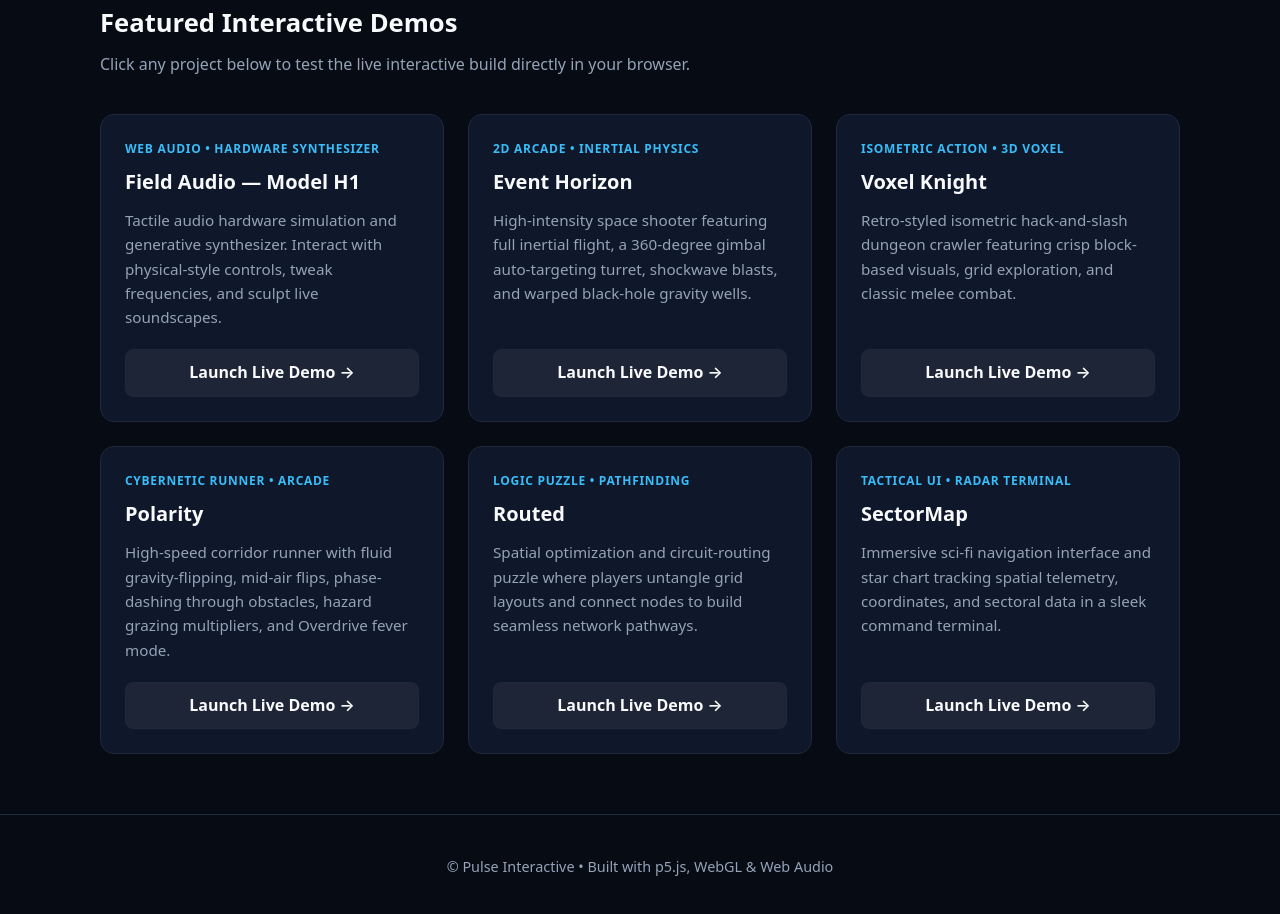
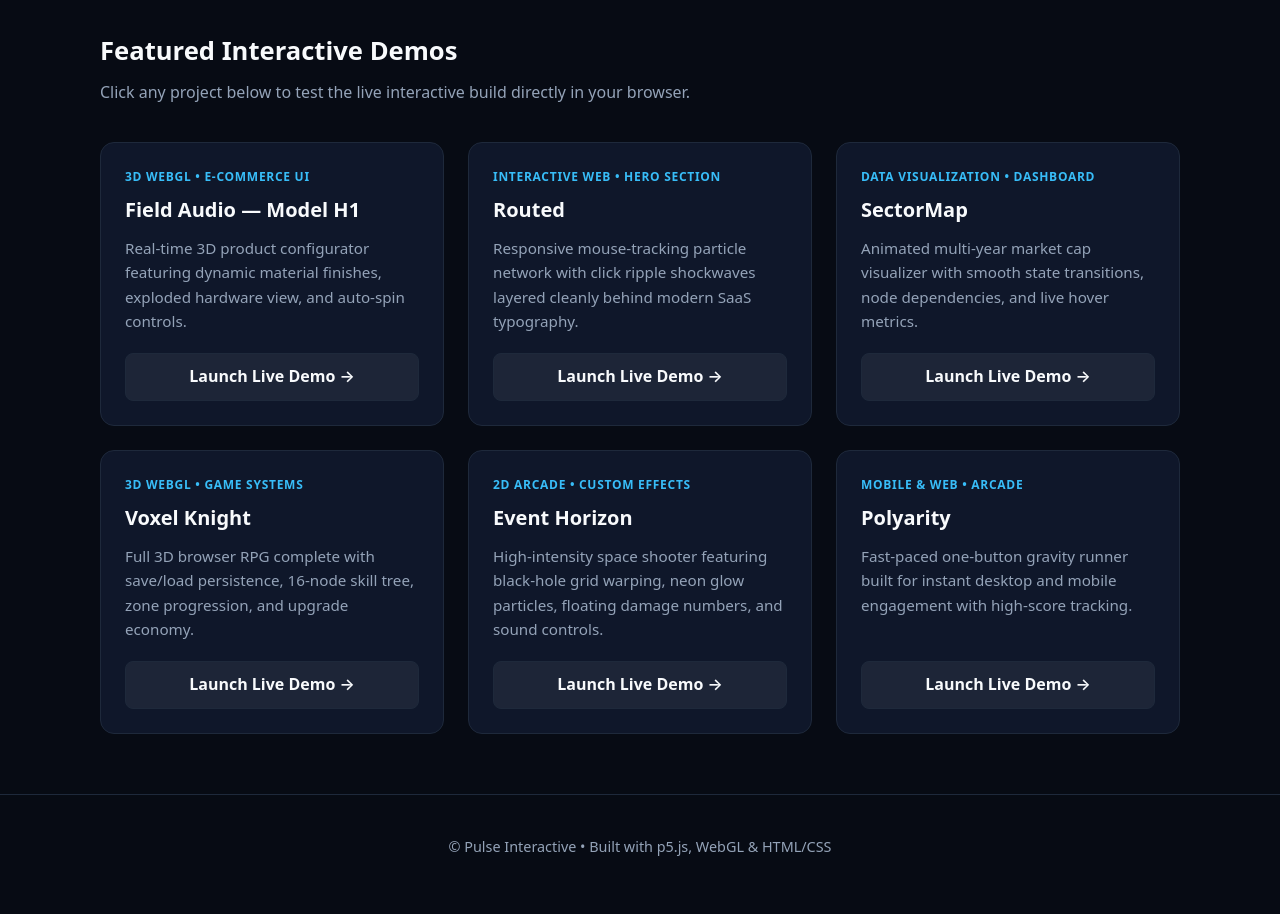
Before and after one commit to PulseInteractive/pulserinteractive.github.io, a plain HTML site: page index.html in a window 1280 px wide. Shown: the part 616-1530 px from the top of the page. Drawn offline with Linux system fonts and the light colour scheme.

Commit message:
Add Pulse Interactive portforlio website

```diff
--- a/index.html
+++ b/index.html
@@ -3,7 +3,7 @@
 <head>
   <meta charset="UTF-8" />
   <meta name="viewport" content="width=device-width, initial-scale=1.0" />
-  <title>Pulse Interactive | Creative Coding, Games &amp; Interactive UI</title>
+  <title>Pulse Interactive | Creative Coding &amp; 3D Web Visuals</title>
   <style>
     :root {
       --bg: #070b14;
@@ -50,7 +50,7 @@
       margin-bottom: 16px;
     }
     h1 { font-size: clamp(2rem, 5vw, 3.2rem); font-weight: 800; letter-spacing: -0.02em; margin-bottom: 14px; }
-    header p { max-width: 640px; margin: 0 auto 28px; color: var(--muted); font-size: 1.1rem; }
+    header p { max-width: 620px; margin: 0 auto 28px; color: var(--muted); font-size: 1.1rem; }
     .btn {
       display: inline-block;
       padding: 12px 26px;
@@ -121,8 +121,8 @@
 
   <header>
     <div class="badge">AVAILABLE FOR FREELANCE PROJECTS</div>
-    <h1>Custom Browser Games, Interactive UI &amp; Audio Toys</h1>
-    <p>Pulse Interactive builds 60 FPS arcade web games, logic puzzles, tactical sci-fi interfaces, and tactile web audio synthesizers using p5.js and WebGL.</p>
+    <h1>Interactive Web Visuals, 3D &amp; Custom Browser Games</h1>
+    <p>Pulse Interactive builds 60 FPS interactive backgrounds, data visualizations, 3D product configurators, and arcade web games using p5.js and WebGL.</p>
     <a href="#projects" class="btn">Explore Live Demos</a>
   </header>
 
@@ -133,62 +133,62 @@
     <div class="grid">
       <div class="card">
         <div>
-          <div class="tag">Web Audio • Hardware Synthesizer</div>
+          <div class="tag">3D WebGL • E-Commerce UI</div>
           <h3>Field Audio — Model H1</h3>
-          <p>Tactile audio hardware simulation and generative synthesizer. Interact with physical-style controls, tweak frequencies, and sculpt live soundscapes.</p>
+          <p>Real-time 3D product configurator featuring dynamic material finishes, exploded hardware view, and auto-spin controls.</p>
         </div>
-        <a href="https://editor.p5js.org/PulseInteractive/full/imGrssAiO" target="_blank" class="card-link">Launch Live Demo →</a>
+        <a href="https://p5js.org" target="_blank" class="card-link">Launch Live Demo →</a>
       </div>
 
       <div class="card">
         <div>
-          <div class="tag">2D Arcade • Inertial Physics</div>
-          <h3>Event Horizon</h3>
-          <p>High-intensity space shooter featuring full inertial flight, a 360-degree gimbal auto-targeting turret, shockwave blasts, and warped black-hole gravity wells.</p>
+          <div class="tag">Interactive Web • Hero Section</div>
+          <h3>Routed</h3>
+          <p>Responsive mouse-tracking particle network with click ripple shockwaves layered cleanly behind modern SaaS typography.</p>
         </div>
-        <a href="https://editor.p5js.org/PulseInteractive/full/A5Z1ySyRk" target="_blank" class="card-link">Launch Live Demo →</a>
+        <a href="https://p5js.org" target="_blank" class="card-link">Launch Live Demo →</a>
       </div>
 
       <div class="card">
         <div>
-          <div class="tag">Isometric Action • 3D Voxel</div>
-          <h3>Voxel Knight</h3>
-          <p>Retro-styled isometric hack-and-slash dungeon crawler featuring crisp block-based visuals, grid exploration, and classic melee combat.</p>
+          <div class="tag">Data Visualization • Dashboard</div>
+          <h3>SectorMap</h3>
+          <p>Animated multi-year market cap visualizer with smooth state transitions, node dependencies, and live hover metrics.</p>
         </div>
-        <a href="https://editor.p5js.org/PulseInteractive/full/2UjxyuZ49" target="_blank" class="card-link">Launch Live Demo →</a>
+        <a href="https://p5js.org" target="_blank" class="card-link">Launch Live Demo →</a>
       </div>
 
       <div class="card">
         <div>
-          <div class="tag">Cybernetic Runner • Arcade</div>
-          <h3>Polarity</h3>
-          <p>High-speed corridor runner with fluid gravity-flipping, mid-air flips, phase-dashing through obstacles, hazard grazing multipliers, and Overdrive fever mode.</p>
+          <div class="tag">3D WebGL • Game Systems</div>
+          <h3>Voxel Knight</h3>
+          <p>Full 3D browser RPG complete with save/load persistence, 16-node skill tree, zone progression, and upgrade economy.</p>
         </div>
-        <a href="https://editor.p5js.org/PulseInteractive/full/xh6OL7pZY" target="_blank" class="card-link">Launch Live Demo →</a>
+        <a href="https://p5js.org" target="_blank" class="card-link">Launch Live Demo →</a>
       </div>
 
       <div class="card">
         <div>
-          <div class="tag">Logic Puzzle • Pathfinding</div>
-          <h3>Routed</h3>
-          <p>Spatial optimization and circuit-routing puzzle where players untangle grid layouts and connect nodes to build seamless network pathways.</p>
+          <div class="tag">2D Arcade • Custom Effects</div>
+          <h3>Event Horizon</h3>
+          <p>High-intensity space shooter featuring black-hole grid warping, neon glow particles, floating damage numbers, and sound controls.</p>
         </div>
-        <a href="https://editor.p5js.org/PulseInteractive/full/M_3HnVYQ-" target="_blank" class="card-link">Launch Live Demo →</a>
+        <a href="https://p5js.org" target="_blank" class="card-link">Launch Live Demo →</a>
       </div>
 
       <div class="card">
         <div>
-          <div class="tag">Tactical UI • Radar Terminal</div>
-          <h3>SectorMap</h3>
-          <p>Immersive sci-fi navigation interface and star chart tracking spatial telemetry, coordinates, and sectoral data in a sleek command terminal.</p>
+          <div class="tag">Mobile &amp; Web • Arcade</div>
+          <h3>Polyarity</h3>
+          <p>Fast-paced one-button gravity runner built for instant desktop and mobile engagement with high-score tracking.</p>
         </div>
-        <a href="https://editor.p5js.org/PulseInteractive/full/MTZd0gH1q" target="_blank" class="card-link">Launch Live Demo →</a>
+        <a href="https://p5js.org" target="_blank" class="card-link">Launch Live Demo →</a>
       </div>
     </div>
   </main>
 
   <footer>
-    <p>© Pulse Interactive • Built with p5.js, WebGL &amp; Web Audio</p>
+    <p>© Pulse Interactive • Built with p5.js, WebGL &amp; HTML/CSS</p>
   </footer>
 
 </body>
```
